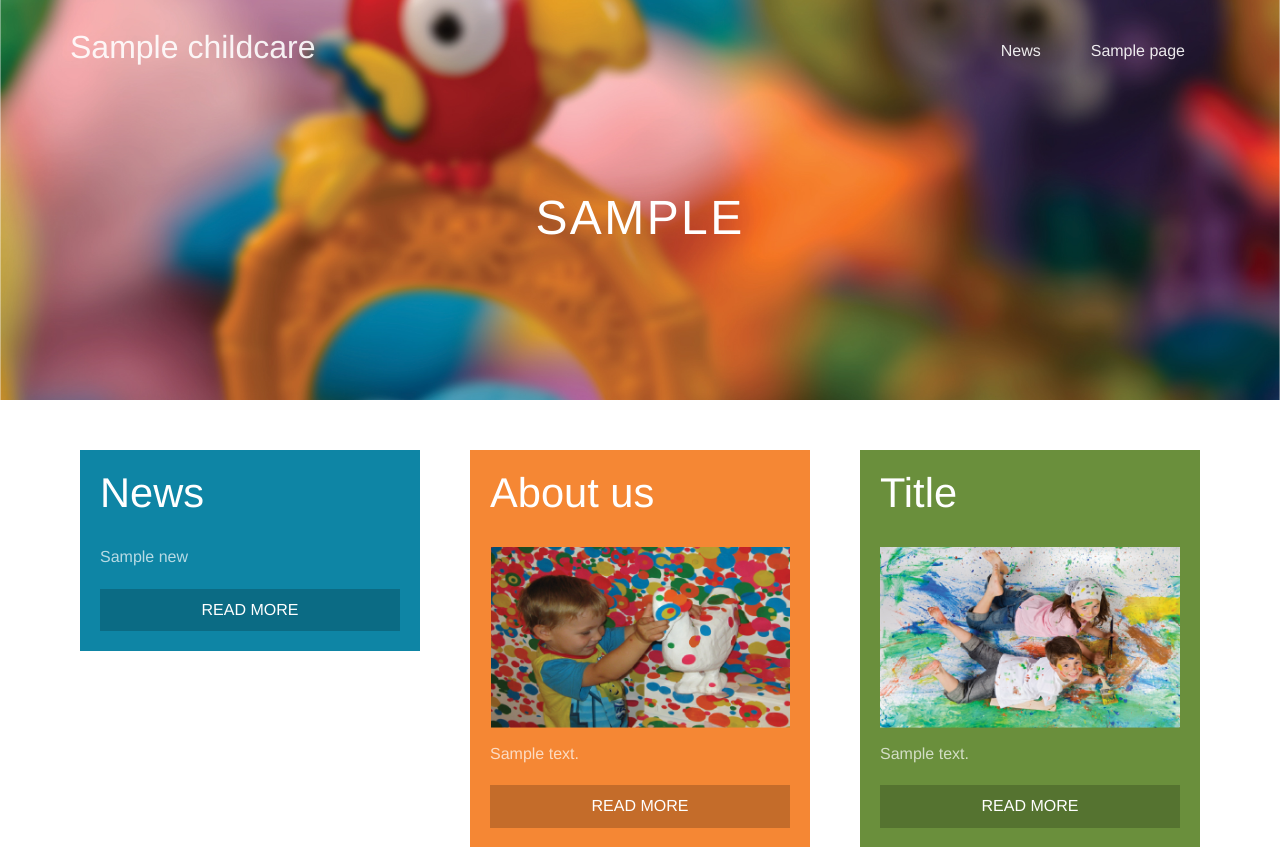
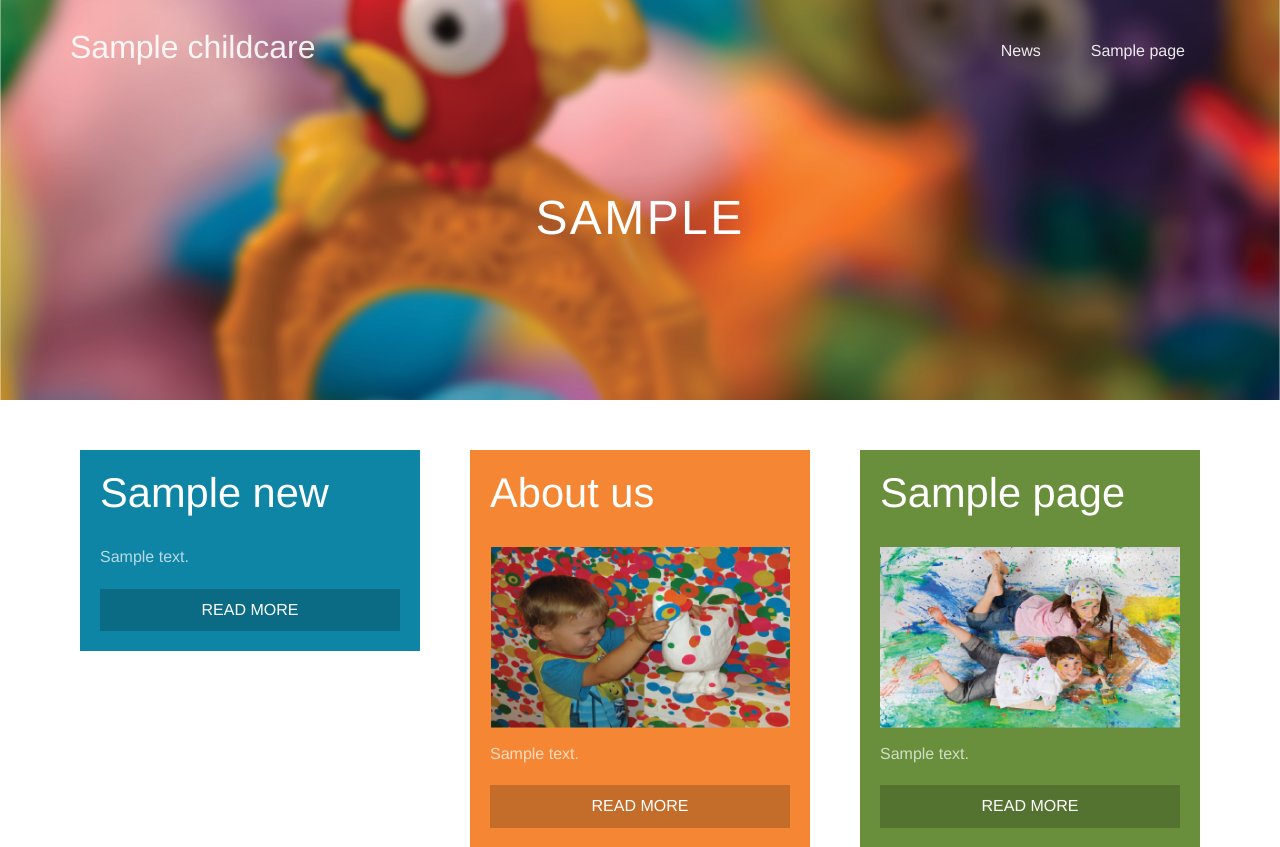
Before and after one commit to ramuta/kindy-old, a Django app: template templates/themes/default/index.html in a window 1280 px wide. Shown: the top 847 px of the page. Run offline with Django 3.2, Linux system fonts and the light colour scheme; the template is opened without the code that fills it: values that come from a table or form of the project are taken from there, others are empty; tables that the repository leaves empty hold one stand-in row (values such as "Sample post"); parts of the project's set-up code (start-up, migrations or seed data) failed here and were passed over; some libraries are stand-ins or nearby versions.

Commit message:
Website index: added latest news and page with order 1

```diff
--- a/templates/themes/default/base.html
+++ b/templates/themes/default/base.html
@@ -26,7 +26,10 @@
 	</div>
 	<div id="footer">
 		<div class="container">
-			{{ childcare.name }} | {{ childcare.email }}
+			{{ childcare.name }}
+            {% if childcare.email %}
+                 | {{ childcare.email }}
+            {% endif %}
 			<ul class="nav">
 				<li><a href="/{{ childcare.slug }}/news/">News</a></li>
 			{% for page in pages_list %}
--- a/templates/themes/default/index.html
+++ b/templates/themes/default/index.html
@@ -7,29 +7,25 @@
     <div class="row">
     	<div class="col-md-4 news">
     		<div class="box">
-    			<h2>News</h2>
-                <ul>
-                {% for news in news_list %}
-                    <li><a href="/{{ childcare.slug }}/news/{{ news.slug }}/">{{ news }}</a></li>
-                {% endfor %}
-                </ul>
-                <a href="/{{ childcare.slug }}/about/" class="button">Read more</a>
+    			<h2>{{ news_latest }}</h2>
+                {{ news_latest.content|linebreaks|slice:":400" }}
+                <a href="/{{ childcare.slug }}/news/{{ news_latest.slug }}/" class="button">Read more</a>
     		</div>
     	</div>
     	<div class="col-md-4 about">
     		<div class="box">
     			<h2>About us</h2>
                 <img src="{{ STATIC_URL }}themes/default/img/about-us.png" alt="About us">
-    			{{ childcare.description|linebreaks|slice:":400" }}
+    			{{ childcare.description|linebreaks|slice:":200" }}
                 <a href="/{{ childcare.slug }}/about/" class="button">Read more</a>
     		</div>
     	</div>
     	<div class="col-md-4 page">
     		<div class="box">
-    			<h2>Title</h2>
+    			<h2>{{ page }}</h2>
                 <img src="{{ STATIC_URL }}themes/default/img/childcare.png" alt="{{ childcare.name }}">
-    			{{ childcare.description|linebreaks|slice:":400" }}
-                <a href="/{{ childcare.slug }}/about/" class="button">Read more</a>
+    			{{ page.content|linebreaks|slice:":200" }}
+                <a href="/{{ childcare.slug }}/{{ page.slug }}/" class="button">Read more</a>
     		</div>
     	</div>
     </div>
```
Also changed, not shown: website/views.py (+7 -3 lines).
